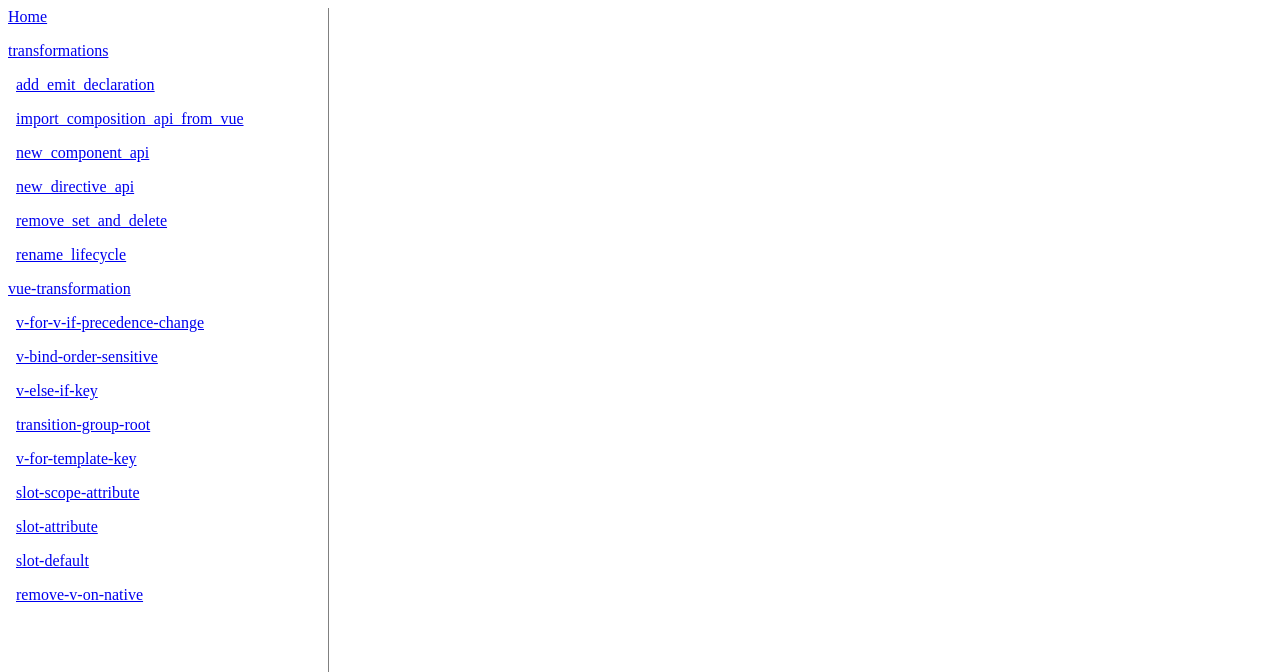
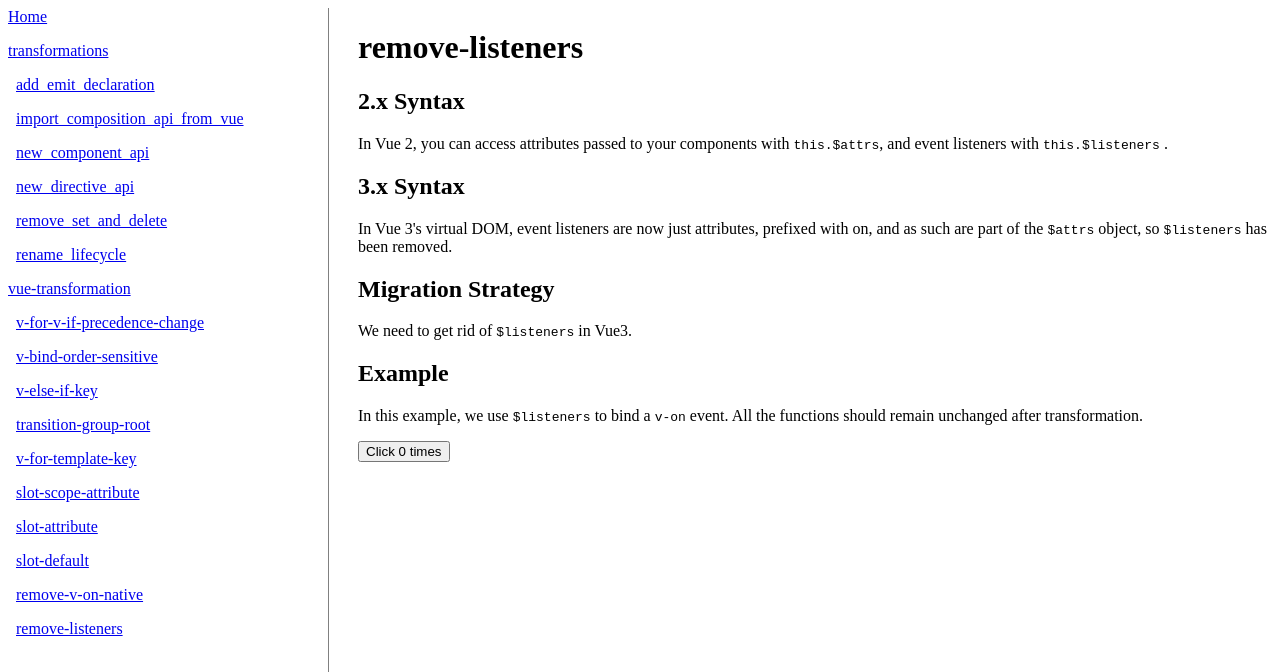
Before and after one commit to 2kjiejie/codemod-demo, a Vue app: page /remove-listeners in a window 1280 px wide. Shown: the top 672 px of the page. Built offline with nearby package versions, Linux system fonts and the light colour scheme.

Commit message:
add remove-listeners

```diff
--- a/src/App.vue
+++ b/src/App.vue
@@ -54,7 +54,9 @@
       &nbsp;
       <router-link :to="{name:'remove-v-on-native'}">remove-v-on-native</router-link>
       <p></p>
-
+      &nbsp;
+      <router-link :to="{name:'remove-listeners'}">remove-listeners</router-link>
+      <p></p>
     </div>
     <div class="content">
       <router-view :key="$route.path"></router-view>
@@ -105,6 +107,7 @@
   position: fixed;
   z-index: 1;
   border-right: 1px solid grey;
+  overflow-x: hidden;
 }
 
 .content {
--- /dev/null
+++ b/src/components/remove-listener-child.vue
@@ -0,0 +1,16 @@
+<template>
+  <div>
+    <button v-bind="$attrs" v-on="$listeners"> Click {{$attrs.id}} times</button>
+  </div>
+</template>
+
+<script>
+export default {
+  name: "remove-listener-child",
+  inheritAttrs: false,
+}
+</script>
+
+<style scoped>
+
+</style>
--- /dev/null
+++ b/src/components/remove-listener.vue
@@ -0,0 +1,42 @@
+<template>
+<div>
+  <h1>remove-listeners</h1>
+  <h2>2.x Syntax</h2>
+  <p>
+    In Vue 2, you can access attributes passed to your components with <code>this.$attrs</code>, and event listeners with <code>this.$listeners</code> .
+  </p>
+  <h2>3.x Syntax</h2>
+  <p>In Vue 3's virtual DOM, event listeners are now just attributes, prefixed with on, and as such are part of the <code>$attrs</code> object, so <code>$listeners</code> has been removed.</p>
+  <h2>Migration Strategy</h2>
+  <p>We need to get rid of <code>$listeners</code> in Vue3.</p>
+  <h2>Example</h2>
+  <p>
+    In this example, we use <code>$listeners</code> to bind a <code>v-on</code> event. All the functions should remain unchanged after transformation.
+  </p>
+  <div>
+    <remove-listener-child @click="add" :id="counter"></remove-listener-child>
+  </div>
+</div>
+</template>
+
+<script>
+import RemoveListenerChild from "./remove-listener-child";
+export default {
+  name: "remove-listener",
+  components: {RemoveListenerChild},
+  methods: {
+     add() {
+       this.counter++
+     }
+  },
+  data() {
+    return {
+      counter: 0
+    }
+  }
+}
+</script>
+
+<style scoped>
+
+</style>
--- a/src/components/remove-v-on-native.vue
+++ b/src/components/remove-v-on-native.vue
@@ -12,7 +12,10 @@
       <h2>Migration Strategy</h2>
       <p>We need to remove <code>.native</code> and also define the emit events in the child component.</p>
       <h2>Example</h2>
-      <p>In this example, we create 3 buttons with same child component. The click event is tha native event, which means the second button shouldn't have any reactivities when clicking. All the functions should remain unchanged after transformation.</p>
+      <p>
+        In this example, we create 3 buttons with same child component. The click event is tha native event, which means the second button shouldn't have any reactivities when clicking.
+        The second button should obtain functions after transformation.
+      </p>
     </div>
     <div>
       <remove-v-on-native-child @click.native="clickHandler">The click event with .native</remove-v-on-native-child>
--- a/src/router/index.js
+++ b/src/router/index.js
@@ -19,6 +19,7 @@
 import slotAttribute from '@/components/slot-attribute';
 import slotDefault from  '@/components/slot-default';
 import RemoveVOnNative from "../components/remove-v-on-native";
+import RemoveListener from '../components/remove-listener.vue';
 
 Vue.use(VueRouter)
 const routes=[
@@ -130,8 +131,13 @@
         name:'remove-v-on-native',
         component: RemoveVOnNative,
         props: true
+    },
+    {
+        path:'/remove-listeners',
+        name:'remove-listeners',
+        component: RemoveListener,
+        props: true
     }
-
 ]
 
 const router=new VueRouter({
--- a/src/views/vue-transformation.vue
+++ b/src/views/vue-transformation.vue
@@ -10,6 +10,7 @@
     <slot-attribute title="those tags need to be deleted in vue3"></slot-attribute>
     <slot-default title="those tags need to be deleted in vue3"></slot-default>
     <remove-v-on-native></remove-v-on-native>
+    <remove-listener></remove-listener>
   </div>
 </template>
 
@@ -23,10 +24,12 @@
 import SlotAttribute from "../components/slot-attribute";
 import SlotDefault from "../components/slot-default";
 import RemoveVOnNative from "../components/remove-v-on-native";
+import RemoveListener from '../components/remove-listener.vue';
 
 export default {
   name: 'vue-transformation',
   components: {
+    RemoveListener,
     RemoveVOnNative,
     SlotScopeAttribute,
     VForTemplateKey,
```
